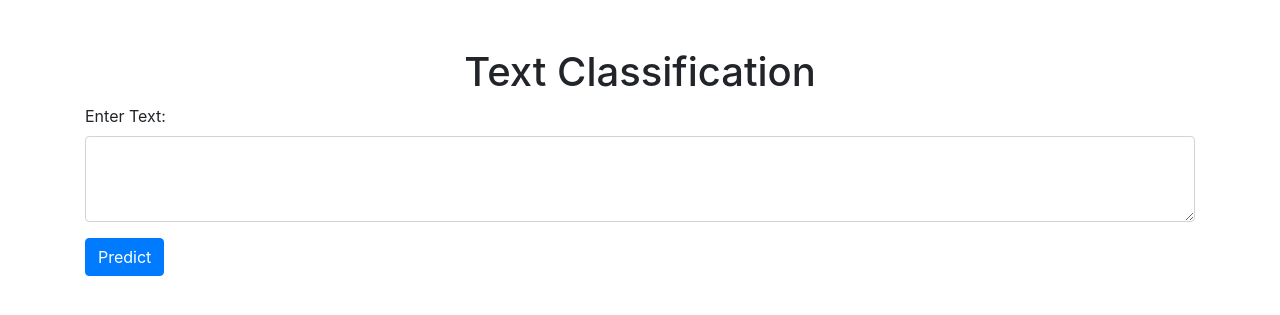
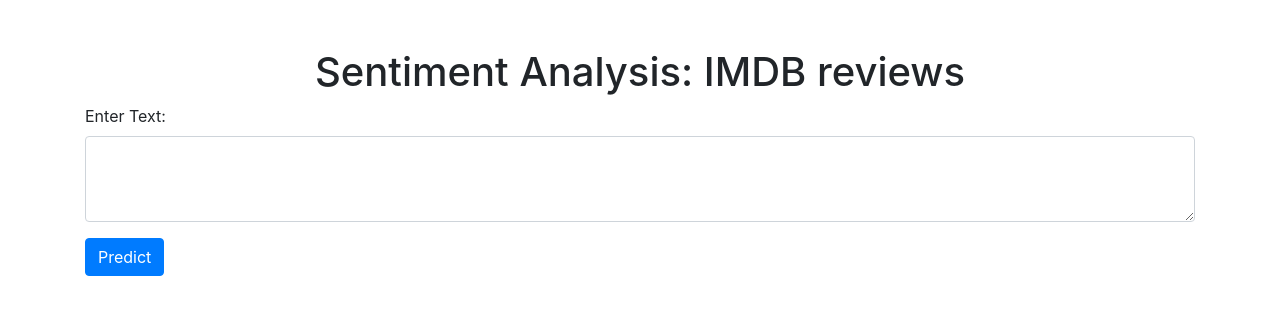
Before and after one commit to Alaa-M-1/week6task, a Flask app: page / in a window 1280 px wide. Shown: the top 315 px of the page. Run offline with Flask 2, Linux system fonts and the light colour scheme; parts of the project's set-up code (start-up, migrations or seed data) failed here and were passed over; some libraries are stand-ins or nearby versions.

Commit message:
Update index.html

```diff
--- a/templates/index.html
+++ b/templates/index.html
@@ -3,12 +3,12 @@
 <head>
     <meta charset="UTF-8">
     <meta name="viewport" content="width=device-width, initial-scale=1.0">
-    <title>Text Classification</title>
+    <title>Sentiment Analysis: IMDB reviews</title>
     <link rel="stylesheet" href="https://maxcdn.bootstrapcdn.com/bootstrap/4.5.2/css/bootstrap.min.css">
 </head>
 <body>
     <div class="container mt-5">
-        <h1 class="text-center">Text Classification</h1>
+        <h1 class="text-center">Sentiment Analysis: IMDB reviews</h1>
         <form id="predict-form">
             <div class="form-group">
                 <label for="inputText">Enter Text:</label>
```
